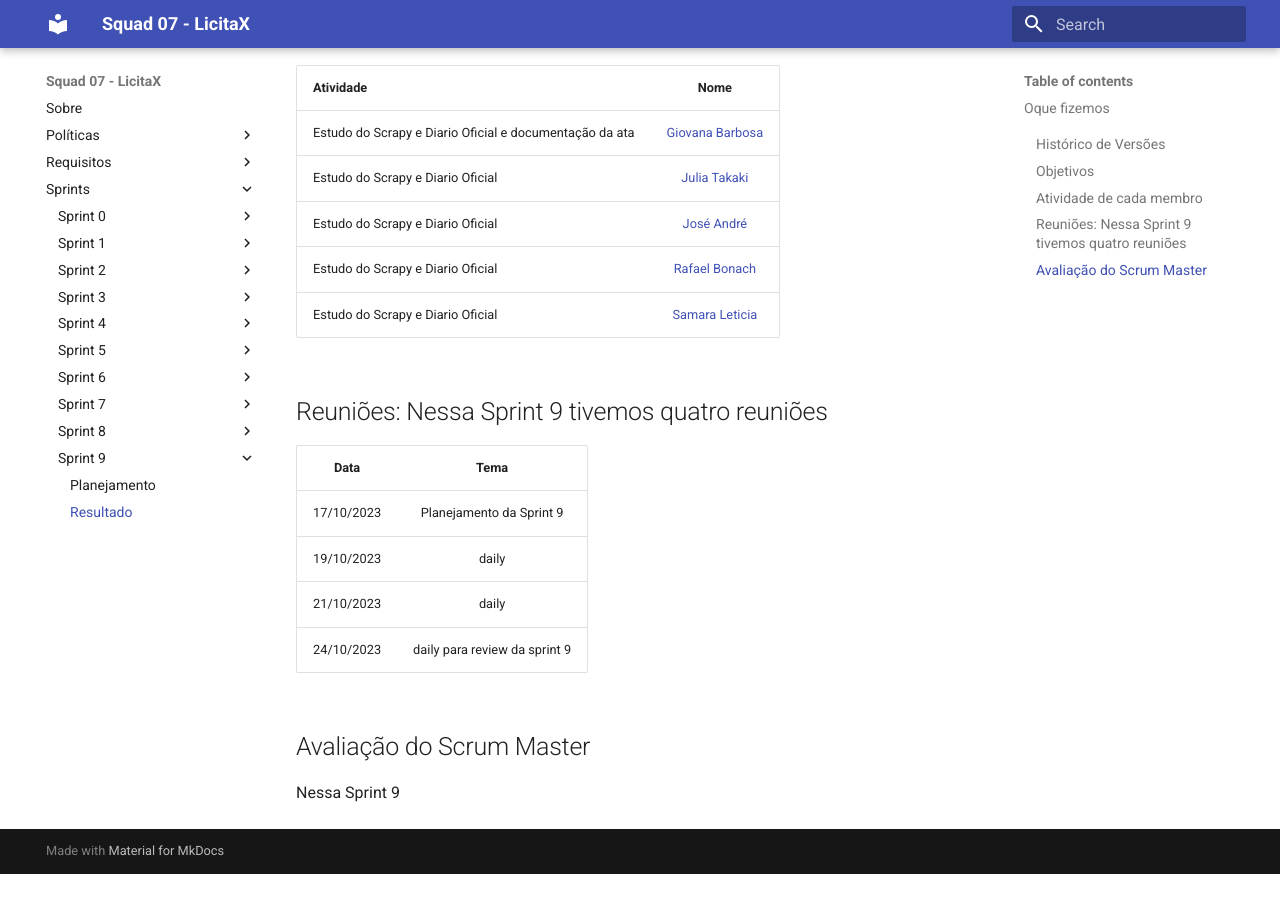
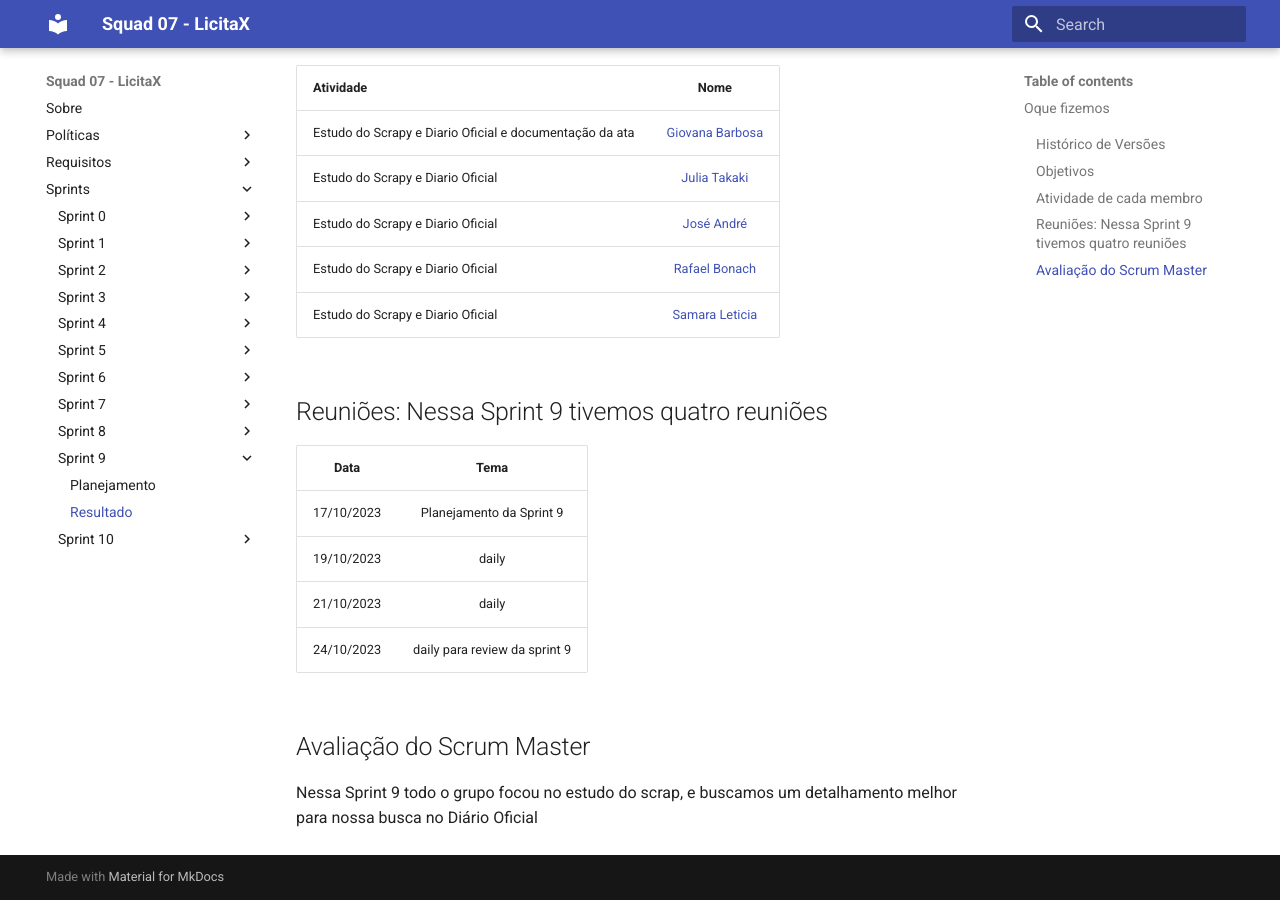
Before and after one commit to unb-mds/2023-2-Squad07, an MkDocs documentation site: the page built from docs/sprints/sprint09/resultado.md, in a window 1280 px wide and 900 px high, scrolled down 770 px. Built offline with MkDocs 1.6.1 and Material for MkDocs 9.7.7, drawn with Linux system fonts in a browser that asks for light colours; before the commit the page ends 1644 px from its top, so only the background shows below that; some of the changed text lies outside the part shown.

Commit message:
:pencil:sprint10

```diff
--- a/docs/sprints/sprint09/resultado.md
+++ b/docs/sprints/sprint09/resultado.md
@@ -1,6 +1,6 @@
 ## Oque fizemos
 
-Durante esta sprint,
+Durante esta sprint, focamos nos estudo do scrapy
 
 #
 
@@ -39,4 +39,4 @@ Durante esta sprint,
 
 ## Avaliação do Scrum Master
 
-Nessa Sprint 9
+Nessa Sprint 9 todo o grupo focou no estudo do scrap, e buscamos um detalhamento melhor para nossa busca no Diário Oficial
--- a/mkdocs.yml
+++ b/mkdocs.yml
@@ -62,4 +62,7 @@ nav:
         - Sprint 9:
           - Planejamento: sprints/sprint09/planejamento.md
           - Resultado: sprints/sprint09/resultado.md
+        - Sprint 10:
+          - Planejamento: sprints/sprint10/planejamento.md
+          - Resultado: sprints/sprint10/resultado.md
 theme: material
```
Also changed, not shown: docs/sprints/sprint10/planejamento.md (added, +24 -0 lines), docs/sprints/sprint10/resultado.md (added, +40 -0 lines).
